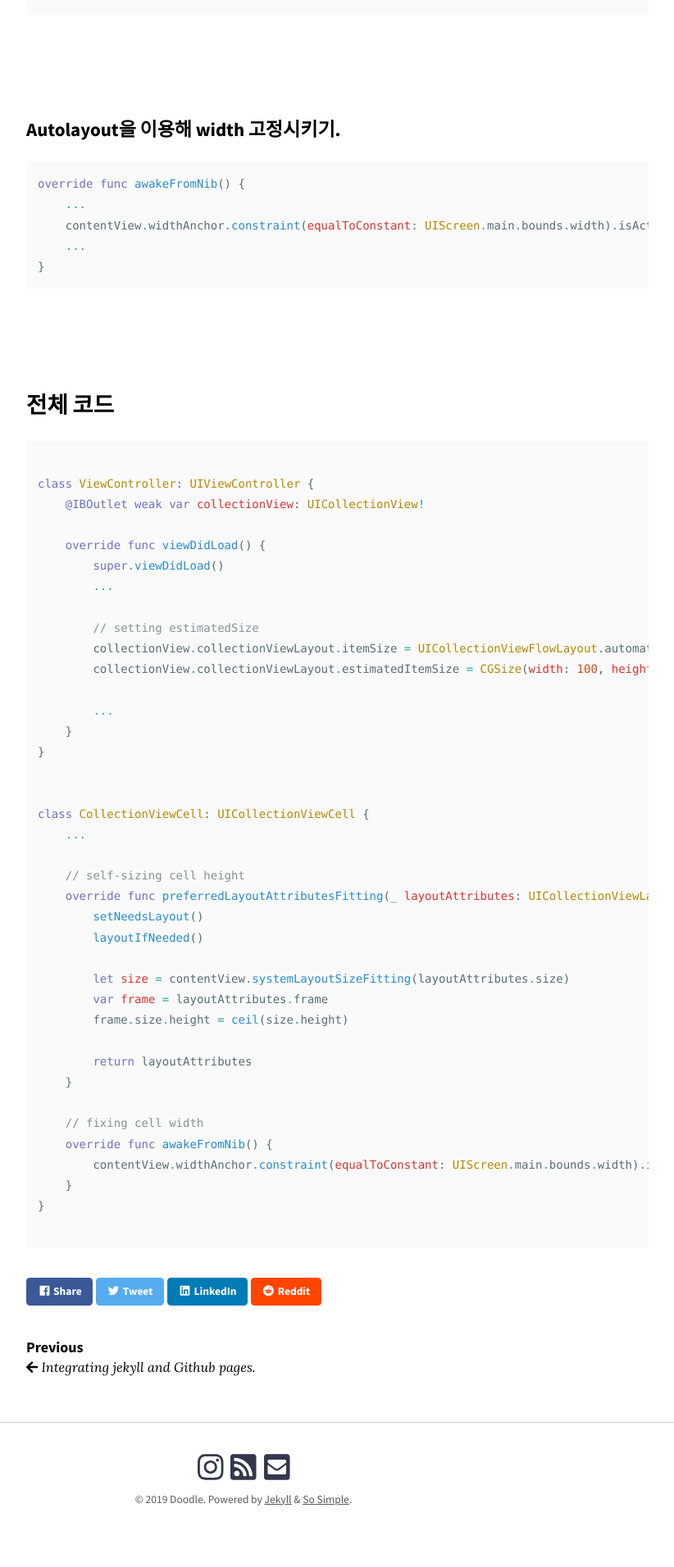
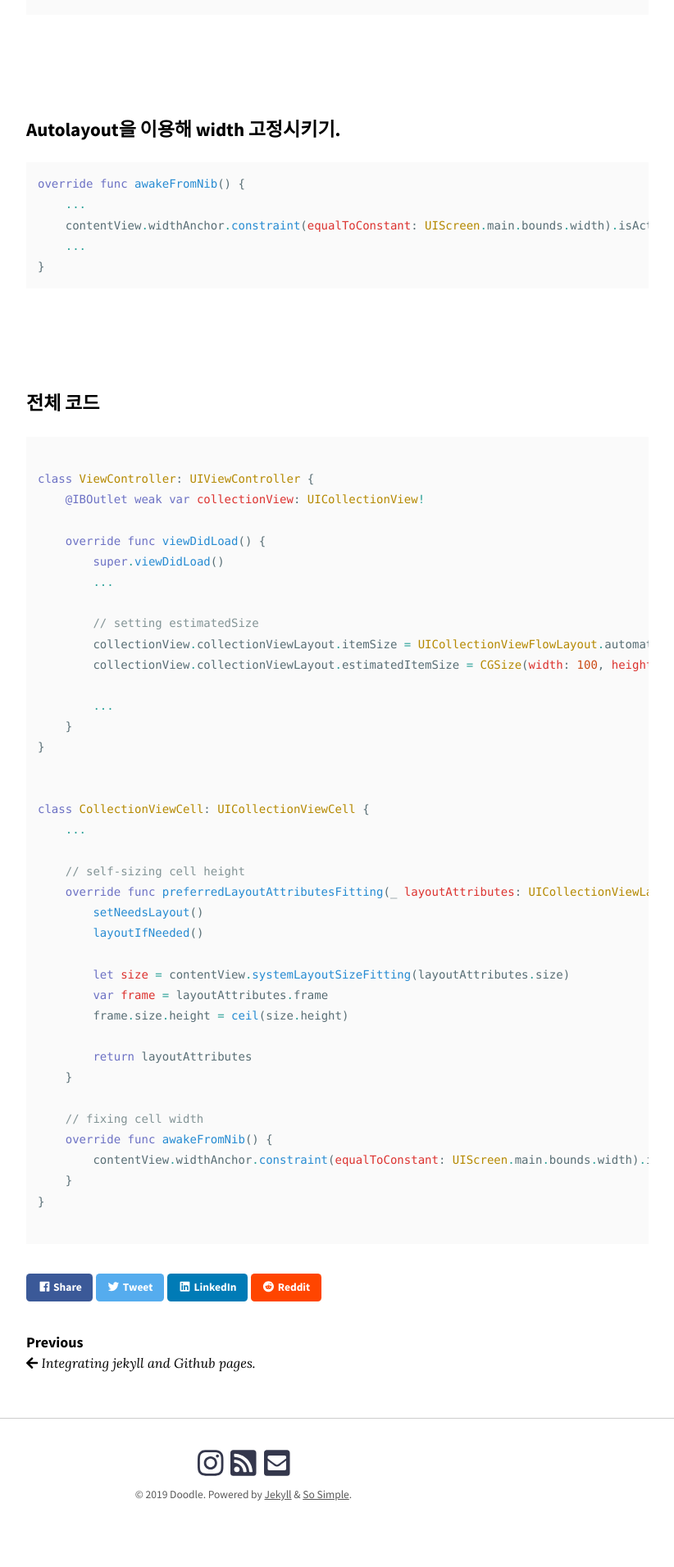
Before and after one commit to Claypark/claypark.github.io, a Jekyll site: the page built from _posts/2019-03-22-collectionView_estimatedSize.md, in a window 1280 px wide. Shown: the part 1284-3196 px from the top of the page at 82% size, without its empty margins (343-1165 px from the left). Built offline with Jekyll 4.4.1, drawn with Linux system fonts in a browser that asks for light colours; nearby versions of some CDN libraries; comment, search, counter and statistics services are not loaded.

````diff
--- a/_posts/2019-03-22-collectionView_estimatedSize.md
+++ b/_posts/2019-03-22-collectionView_estimatedSize.md
@@ -60,7 +60,7 @@ override func awakeFromNib() {
 <br/>
 <br/>
 
-## 전체 코드
+### 전체 코드
 
 ```swift
 
````
